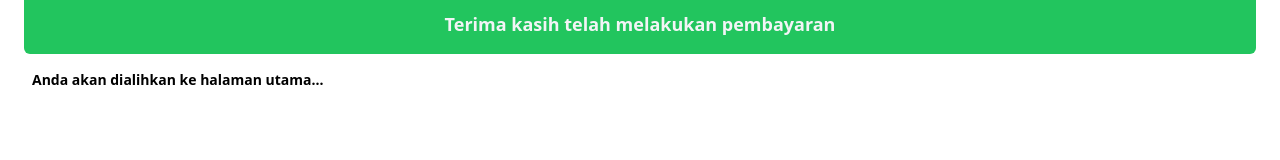
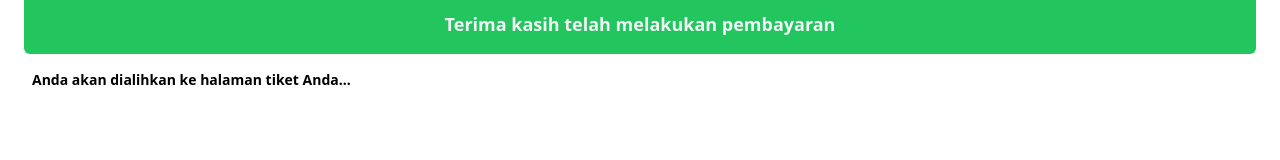
Before and after one commit to adnanamiruddin/pantai-marina-ticket-client, a Next.js app: page /thanks in a window 1280 px wide. Shown: the part 174-334 px from the top of the page. Built offline with nearby package versions, Linux system fonts and the light colour scheme; no server answers.

Commit message:
fix: Change router push on thanks page

```diff
--- a/src/pages/thanks.jsx
+++ b/src/pages/thanks.jsx
@@ -10,15 +10,17 @@ export default function ThanksPaymentPage() {
 
   useEffect(() => {
     const fetchUpdateTicketStatus = async () => {
+      const ticketId = order_id.split("-")[0];
+
       const { response, error } = await ticketsApi.updateTicketStatus({
-        ticketId: order_id.split("-")[0],
+        ticketId,
         status: "paid",
       });
 
       if (response) {
         toast.success("Pembayaran berhasil");
         setTimeout(() => {
-          router.push("/");
+          router.push(`/tickets/${ticketId}`);
         }, 3000);
       }
       if (error) toast.error(error.message);
@@ -37,7 +39,7 @@ export default function ThanksPaymentPage() {
       </div>
 
       <p className="mt-4 text-sm font-semibold px-2">
-        Anda akan dialihkan ke halaman utama...
+        Anda akan dialihkan ke halaman tiket Anda...
       </p>
     </>
   );
```
